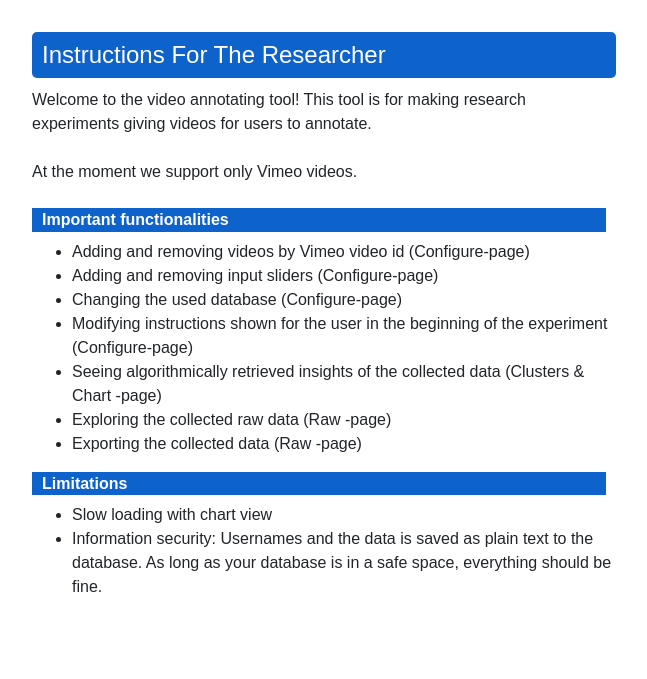
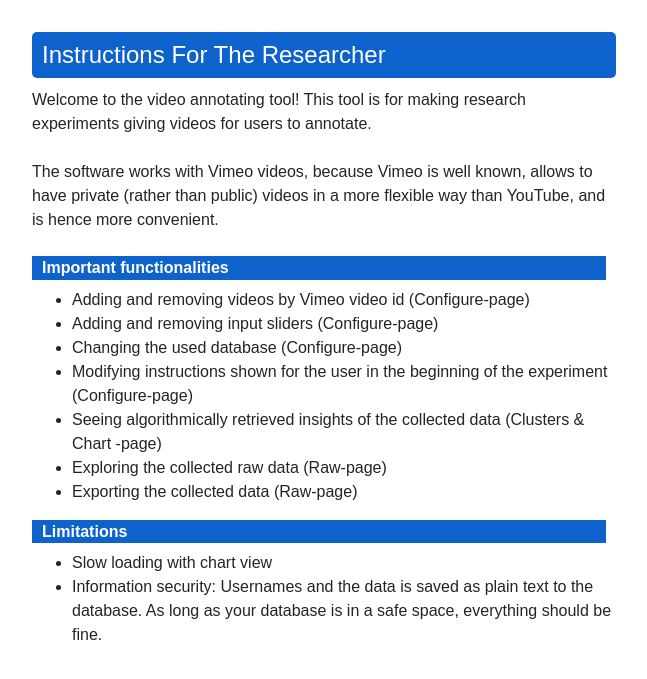
Before and after one commit to leahkla/cognitive-neuroscience-project, a Flask app: page /instructions in a window 1280 px wide. Shown: the part 56-735 px from the top of the page, without its empty margins (316-963 px from the left). Run offline with Flask 2, Linux system fonts and the light colour scheme; the visitor is signed in with stand-in values (Sample User, id 1); some libraries are stand-ins or nearby versions.

Commit message:
Small improvement to researcher instructions

```diff
--- a/app/templates/researcher/instructions.html
+++ b/app/templates/researcher/instructions.html
@@ -58,11 +58,13 @@
 
 	Welcome to the video annotating tool! This tool is for making research experiments giving videos for users to annotate.
 
-	</br></br>
+	<br><br>
 
-	At the moment we support only Vimeo videos.
+	The software works with <a href="https://vimeo.com">Vimeo</a> videos, because Vimeo is well
+	known, allows to have private (rather than public) videos in a more
+	flexible way than YouTube, and is hence more convenient.
 
-	</br></br>
+	<br><br>
 
 	 <h4 class="subheader"> Important functionalities</h4>
 
@@ -72,8 +74,8 @@
   		<li>Changing the used database (Configure-page)</li>
 		 <li>Modifying instructions shown for the user in the beginning of the experiment (Configure-page)</li>
 		 <li>Seeing algorithmically retrieved insights of the collected data (Clusters & Chart -page)</li>
-		 <li>Exploring the collected raw data (Raw -page)</li>
-		 <li>Exporting the collected data (Raw -page)</li>
+		 <li>Exploring the collected raw data (Raw-page)</li>
+		 <li>Exporting the collected data (Raw-page)</li>
 	 </ul>
 
 
```
